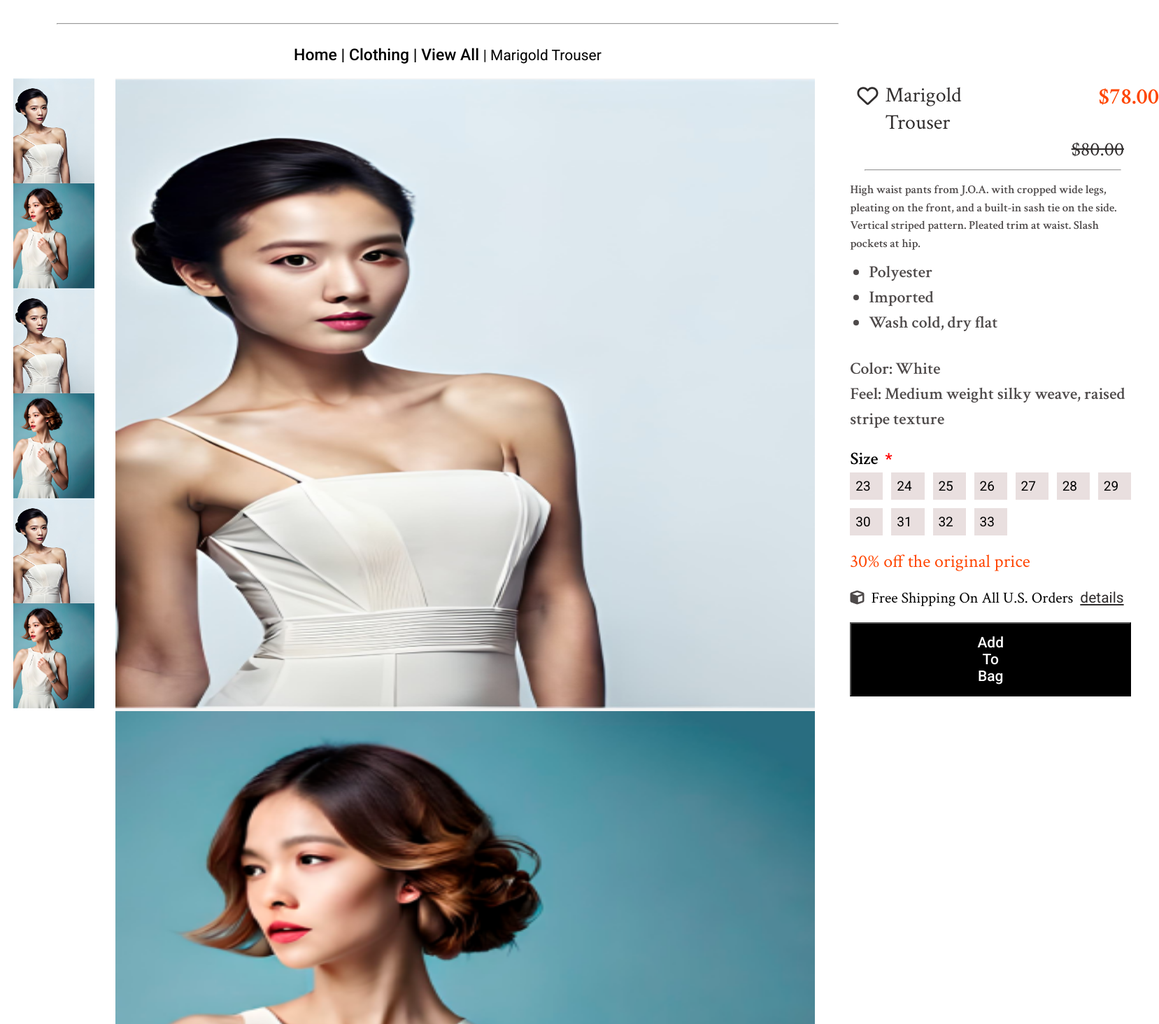
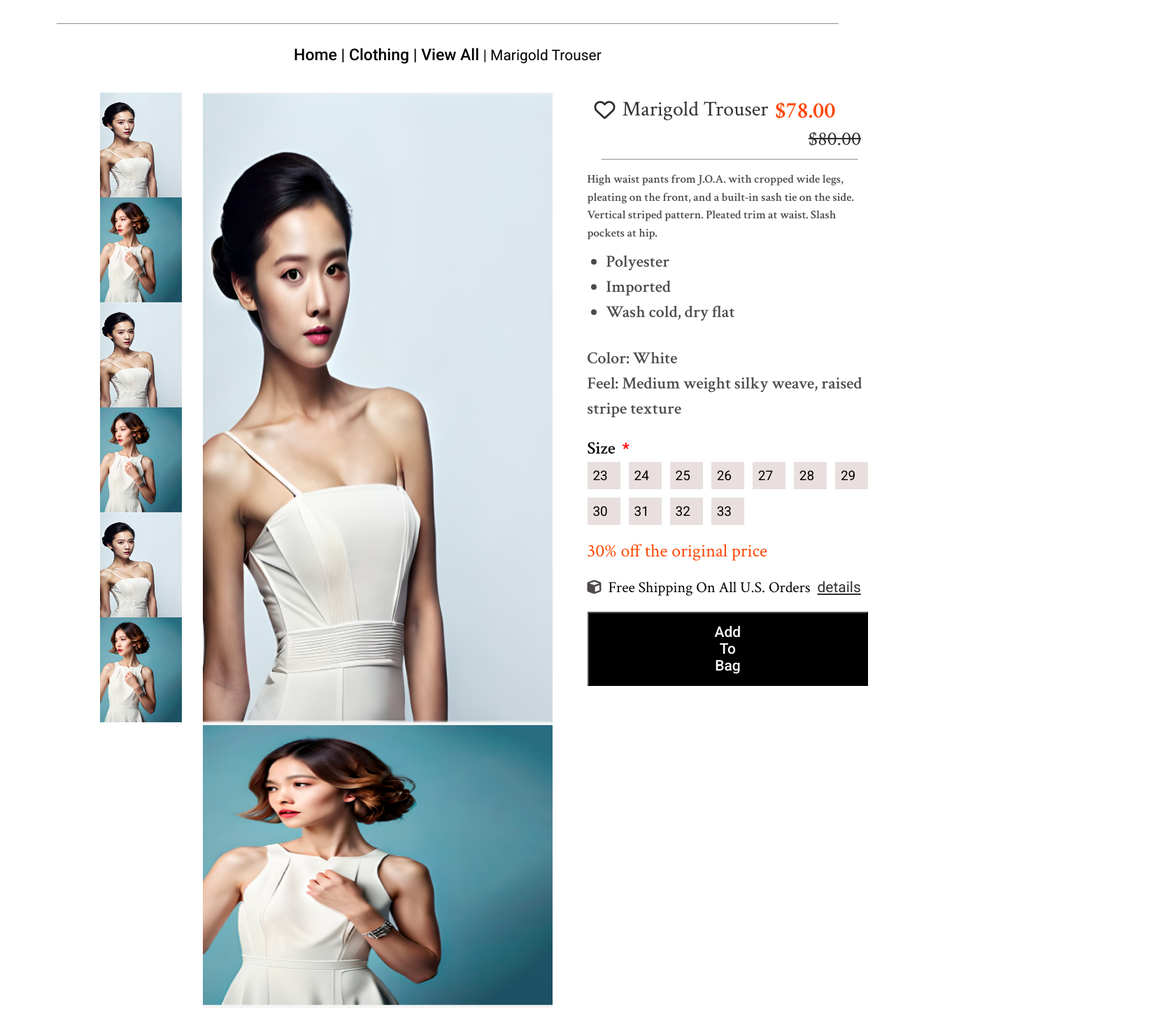
Before and after one commit to oreoluwa212/store_clothing, a React (Vite) app: page /product in a window 1280 px wide. Shown: the part 117-1580 px from the top of the page at 70% size, 1657 px wide, since content can reach past the window. Built offline with nearby package versions, Linux system fonts and the light colour scheme.

Commit message:
New arrivals page added

```diff
--- a/src/App.css
+++ b/src/App.css
@@ -512,11 +512,11 @@ hr {
   display: grid;
   grid-template-columns: 1fr 2fr 8fr;
   gap: 10px;
-  width: 80vw;
+  width: 40vw;
+  margin: 20px 10%;
 }
 
 .gallery {
-  height: inherit;
   position: relative;
 }
 
@@ -528,14 +528,13 @@ hr {
 
 .big-frame {
   background: #f4f4f4;
-  width: fit-content;
 }
 
 
 .marigold {
   display: flex;
   flex-direction: row;
-  gap: 100px;
+  gap: 10px;
   padding: 5px 0px 0px 40px;
   align-items: flex-start;
 }
--- a/src/App.jsx
+++ b/src/App.jsx
@@ -2,7 +2,6 @@ import { useState } from 'react'
 import { BrowserRouter, Route, Routes } from "react-router-dom";
 import { library } from "@fortawesome/fontawesome-svg-core";
 import { fas } from "@fortawesome/free-solid-svg-icons";
-import { FontAwesomeIcon } from "@fortawesome/react-fontawesome";
 
 library.add(fas);
 
--- a/src/components/AboutPage/about.css
+++ b/src/components/AboutPage/about.css
@@ -157,11 +157,11 @@ body {
    font-size: 20px;
 }
 
-
 .links3 h1, h2 {
    font-size: 17px;
    font-weight: 500;
 }
+
 .links1 {
    padding-top: 90px;
 }
--- a/src/components/NavBar.jsx
+++ b/src/components/NavBar.jsx
@@ -45,9 +45,11 @@ const NavBar = () => {
               Search <FontAwesomeIcon icon={faMagnifyingGlass} />
             </a>
           </h1>
-          <h1>
-            <a href="#">Account</a>
-          </h1>
+          <Link to={"/product"}>
+            <h1>
+              <a href="#">Account</a>
+            </h1>
+          </Link>
           <h1>
             <a href="#">
               Bag <FontAwesomeIcon icon={faLock} />
--- a/src/components/product.jsx
+++ b/src/components/product.jsx
@@ -24,8 +24,8 @@ const Product = () => {
         </div>
 
         <div className="big-frame">
-          <img src={productimg1} width={1000} height={900} alt="" />
-          <img src={productimg2} width={1000} height={1000} alt="" />
+          <img src={productimg1} width={500} height={900} alt="" />
+          <img src={productimg2} width={500} height={400} alt="" />
         </div>
 
         <div className="details">
--- a/src/components/productPage.jsx
+++ b/src/components/productPage.jsx
@@ -5,7 +5,7 @@ import NavBar2 from "./NavBar2.jsx";
 import Featured from "./Featured";
 
 
-const Catalog = () => {
+const ProductPage = () => {
   return (
     <div>
       <NavBar2 />
@@ -16,4 +16,4 @@ const Catalog = () => {
   );
 };
 
-export default Catalog;
+export default ProductPage;
```
